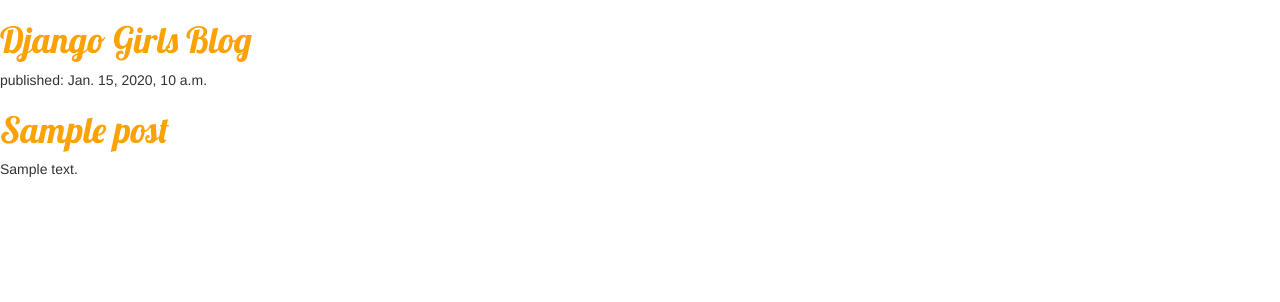
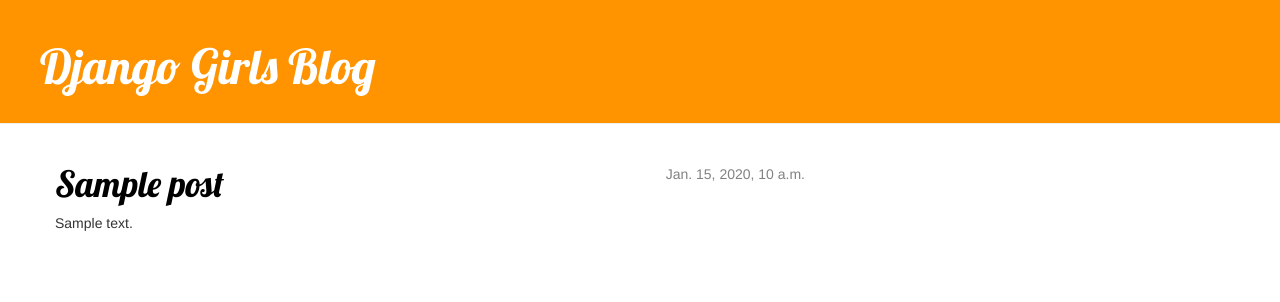
Before and after one commit to eclissi91/my-first-blog, a Django app: template blog/templates/blog/post_list.html in a window 1280 px wide. Shown: the top 302 px of the page. Run offline with Django 3.2, Linux system fonts and the light colour scheme; the template is opened without the code that fills it: most values are stand-ins (such as "Sample title", 1, 10 or a date in 2020); some libraries are stand-ins or nearby versions.

Commit message:
modifica css

```diff
--- a/blog/static/css/blog.css
+++ b/blog/static/css/blog.css
@@ -1,4 +1,46 @@
-h1 a {
-    color: #FCA205;
-    font-family: 'Lobster'
+.page-header {
+    background-color: #ff9400;
+    margin-top: 0;
+    padding: 20px 20px 20px 40px;
 }
+
+.page-header h1, .page-header h1 a, .page-header h1 a:visited, .page-header h1 a:active {
+    color: #ffffff;
+    font-size: 36pt;
+    text-decoration: none;
+}
+
+.content {
+    margin-left: 40px;
+}
+
+h1, h2, h3, h4 {
+    font-family: 'Lobster', cursive;
+}
+
+.date {
+    float: right;
+    color: #828282;
+}
+
+.save {
+    float: right;
+}
+
+.post-form textarea, .post-form input {
+    width: 100%;
+}
+
+.top-menu, .top-menu:hover, .top-menu:visited {
+    color: #ffffff;
+    float: right;
+    font-size: 26pt;
+    margin-right: 20px;
+}
+
+.post {
+    margin-bottom: 70px;
+}
+
+.post h1 a, .post h1 a:visited {
+    color: #000000;
--- a/blog/templates/blog/post_list.html
+++ b/blog/templates/blog/post_list.html
@@ -9,16 +9,23 @@
     </head>
     <body>
 
-        <div>
+        <div class="page-header">
             <h1><a href="">Django Girls Blog</a></h1>
         </div>
-        {% for post in posts %}
-    <div>
-        <p>published: {{ post.published_date }}</p>
-        <h1><a href="">{{ post.title }}</a></h1>
-        <p>{{ post.text|linebreaksbr }}</p>
+        <div class="content container">
+        <div class="row">
+            <div class="col-md-8">
+                {% for post in posts %}
+                    <div class="post">
+                        <div class="date">
+                            {{ post.published_date }}
+                        </div>
+                        <h1><a href="">{{ post.title }}</a></h1>
+                        <p>{{ post.text|linebreaksbr }}</p>
+                    </div>
+                {% endfor %}
+            </div>
+        </div>
     </div>
-{% endfor %}
-
     </body>
 </html>
```
